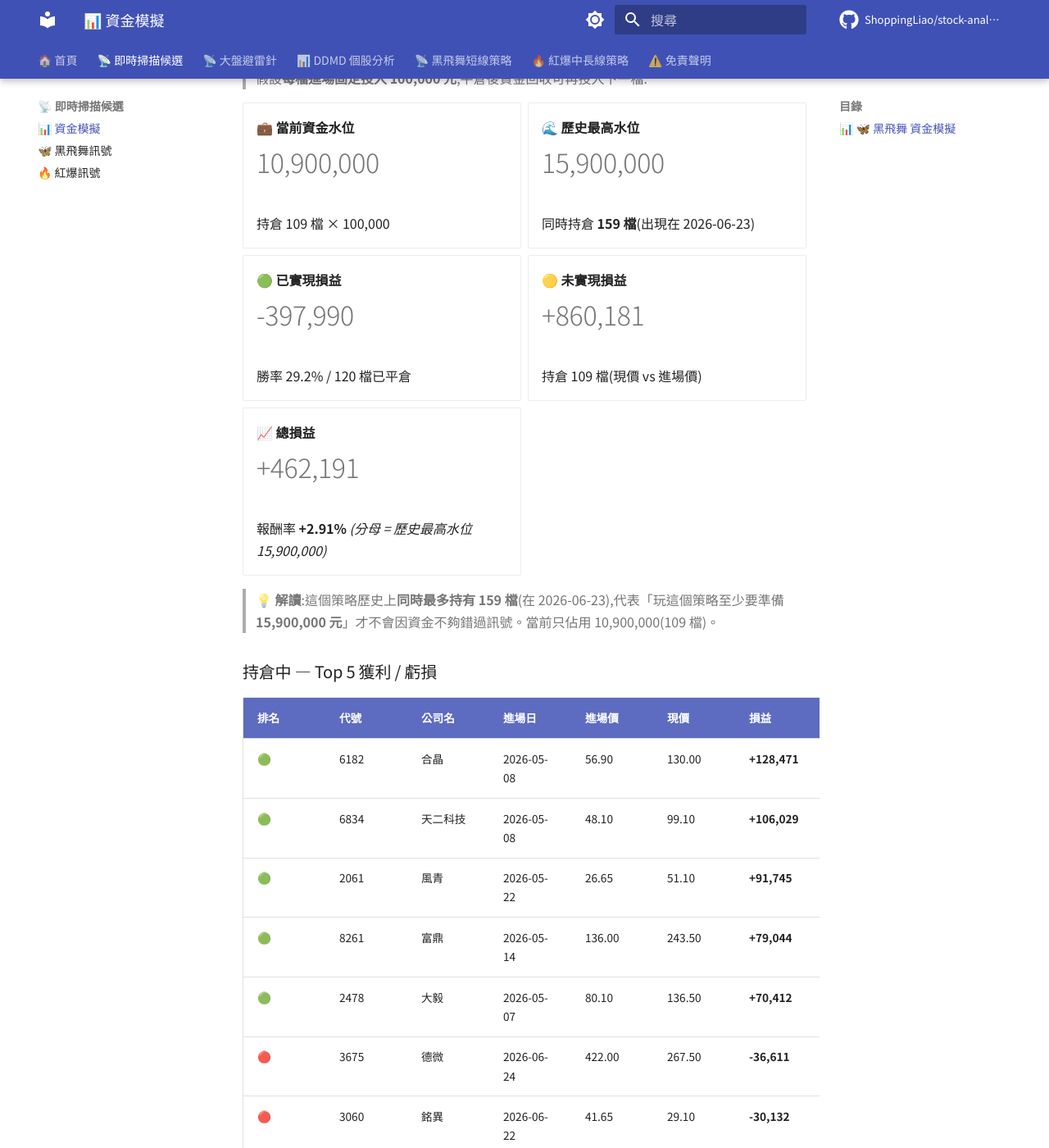
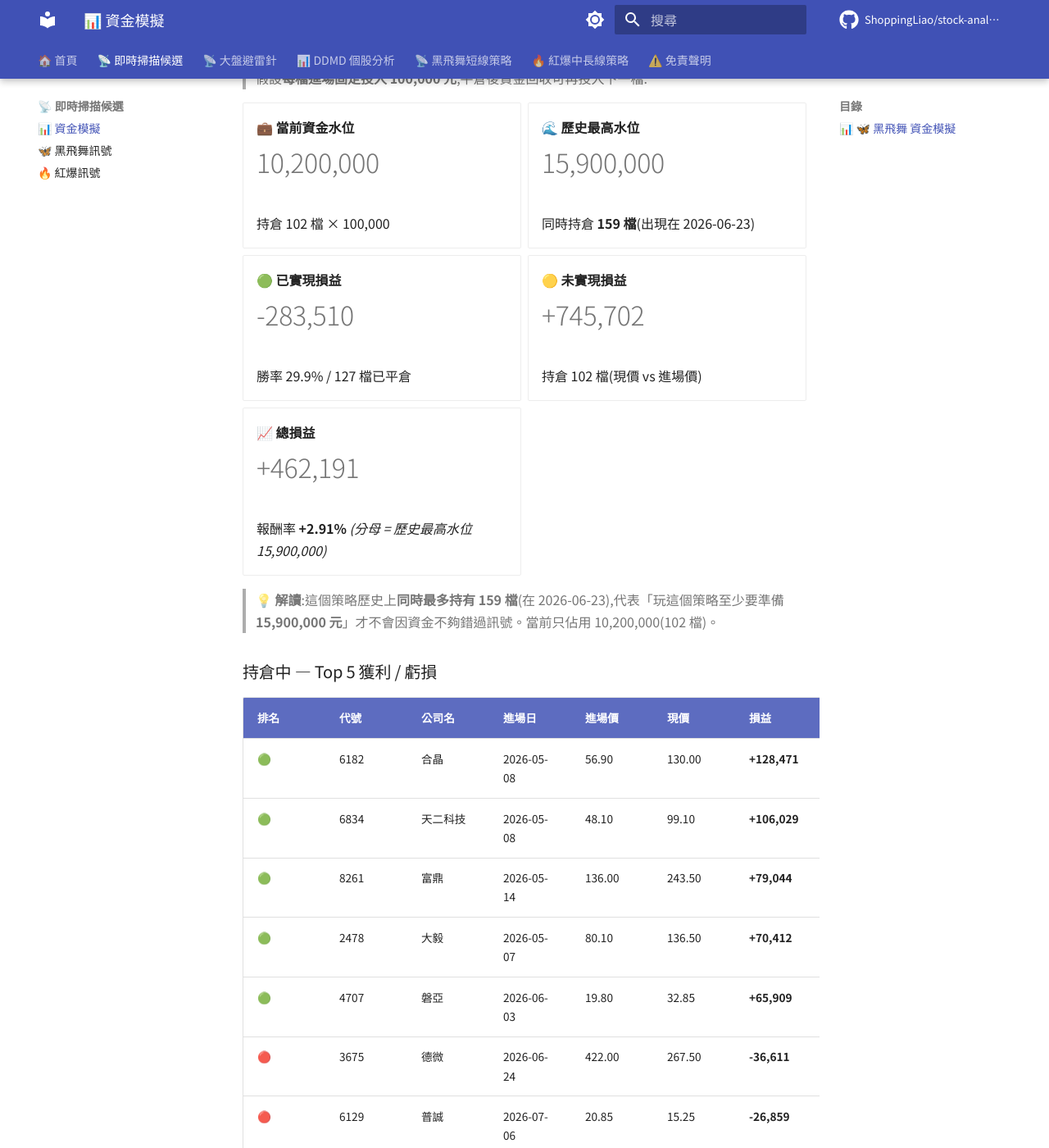
Before and after one commit to ShoppingLiao/stock-analysis-public, an MkDocs documentation site: the page built from docs/signals_capital.md, in a window 1280 px wide and 1400 px high, scrolled down 1961 px. Shown: the whole window at 82% size. Built offline with MkDocs 1.6.1 and Material for MkDocs 9.7.7, drawn with Linux system fonts in a browser that asks for light colours; comment, search, counter and statistics services are not loaded; some of the changed text lies outside the part shown.

Commit message:
docs(signals): update BB + RB + capital (2026-07-21)

```diff
--- a/docs/signals_capital.md
+++ b/docs/signals_capital.md
@@ -75,9 +75,9 @@
 
 -   **💼 當前資金水位**
 
-    # 10,900,000
+    # 10,200,000
 
-    持倉 109 檔 × 100,000
+    持倉 102 檔 × 100,000
 
 -   **🌊 歷史最高水位**
 
@@ -87,15 +87,15 @@
 
 -   **🟢 已實現損益**
 
-    # -397,990
+    # -283,510
 
-    勝率 29.2% / 120 檔已平倉
+    勝率 29.9% / 127 檔已平倉
 
 -   **🟡 未實現損益**
 
-    # +860,181
+    # +745,702
 
-    持倉 109 檔(現價 vs 進場價)
+    持倉 102 檔(現價 vs 進場價)
 
 -   **📈 總損益**
 
@@ -105,7 +105,7 @@
 
 </div>
 
-> **💡 解讀**:這個策略歷史上**同時最多持有 159 檔**(在 2026-06-23),代表「玩這個策略至少要準備 **15,900,000 元**」才不會因資金不夠錯過訊號。當前只佔用 10,900,000(109 檔)。
+> **💡 解讀**:這個策略歷史上**同時最多持有 159 檔**(在 2026-06-23),代表「玩這個策略至少要準備 **15,900,000 元**」才不會因資金不夠錯過訊號。當前只佔用 10,200,000(102 檔)。
 
 ### 持倉中 — Top 5 獲利 / 虧損
 
@@ -113,14 +113,14 @@
 |------|------|--------|--------|--------|------|------|-------|
 | 🟢 | 6182 | 合晶 | 2026-05-08 | 56.90 | 130.00 | **+128,471** | **+128.47%** |
 | 🟢 | 6834 | 天二科技 | 2026-05-08 | 48.10 | 99.10 | **+106,029** | **+106.03%** |
-| 🟢 | 2061 | 風青 | 2026-05-22 | 26.65 | 51.10 | **+91,745** | **+91.74%** |
 | 🟢 | 8261 | 富鼎 | 2026-05-14 | 136.00 | 243.50 | **+79,044** | **+79.04%** |
 | 🟢 | 2478 | 大毅 | 2026-05-07 | 80.10 | 136.50 | **+70,412** | **+70.41%** |
+| 🟢 | 4707 | 磐亞 | 2026-06-03 | 19.80 | 32.85 | **+65,909** | **+65.91%** |
 | 🔴 | 3675 | 德微 | 2026-06-24 | 422.00 | 267.50 | **-36,611** | **-36.61%** |
-| 🔴 | 3060 | 銘異 | 2026-06-22 | 41.65 | 29.10 | **-30,132** | **-30.13%** |
 | 🔴 | 6129 | 普誠 | 2026-07-06 | 20.85 | 15.25 | **-26,859** | **-26.86%** |
 | 🔴 | 3537 | 堡達 | 2026-05-25 | 76.70 | 56.50 | **-26,336** | **-26.34%** |
 | 🔴 | 6271 | 同欣電 | 2026-06-25 | 271.50 | 200.50 | **-26,151** | **-26.15%** |
+| 🔴 | 3066 | 李洲 | 2026-07-07 | 30.20 | 22.50 | **-25,497** | **-25.50%** |
 
 !!! info "⚠️ 資金模擬說明"
     每檔固定投入 **100,000 元**(教育性質,實際操作會依 TDMD 評分動態調整部位)。
@@ -135,9 +135,9 @@
 
 -   **💼 當前資金水位**
 
-    # 11,200,000
+    # 10,500,000
 
-    BB 300,000 + RB 10,900,000
+    BB 300,000 + RB 10,200,000
 
 -   **🌊 兩策略歷史最高水位**
 
@@ -147,15 +147,15 @@
 
 -   **🟢 已實現損益**
 
-    # +133,085
+    # +247,565
 
-    BB +531,075 + RB -397,990
+    BB +531,075 + RB -283,510
 
 -   **🟡 未實現損益**
 
-    # +861,918
+    # +747,439
 
-    BB +1,737 + RB +860,181
+    BB +1,737 + RB +745,702
 
 -   **📈 總損益**
 
```
Also changed, not shown: docs/signals_red_burst.md (+115 -125 lines).
